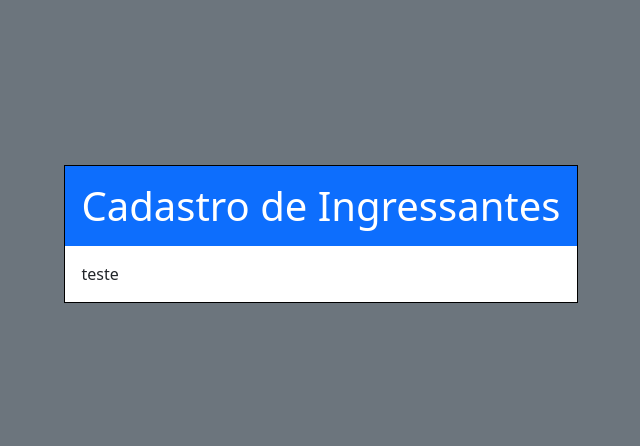
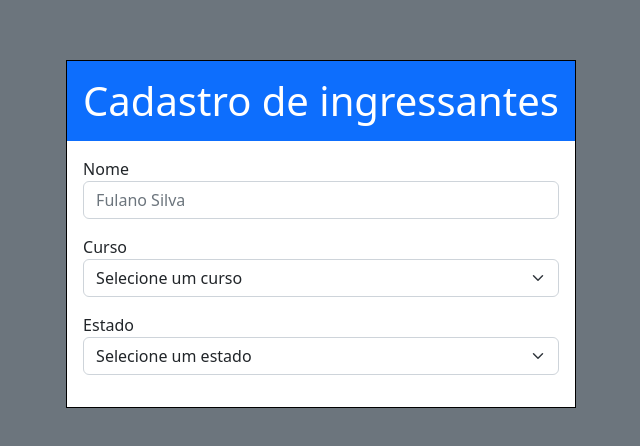
Before and after one commit to guilhermelMoraes/beyond-the-system__front-end, a React (Vite) app: page / in a window 1280 px wide. Shown: the part 166-612 px from the top of the page, without its empty margins (319-959 px from the left). Built offline with nearby package versions, Linux system fonts and the light colour scheme.

Commit message:
refactor(application-form): renaming component

```diff
--- a/src/app-routing.tsx
+++ b/src/app-routing.tsx
@@ -1,10 +1,10 @@
 import { createBrowserRouter, RouterProvider } from 'react-router-dom';
-import ApplyForm from './apply-form/apply-form';
+import ApplicationForm from './application-form/application-form';
 
 const router = createBrowserRouter([
   {
     path: '/',
-    element: <ApplyForm />,
+    element: <ApplicationForm />,
   },
 ]);
 
--- a/src/apply-form/apply-form.module.css
+++ b/src/application-form/application-form.module.css
@@ -1,15 +1,15 @@
-.apply-form {
+.application-form {
   height: 100vh;
   display: flex;
   align-items: center;
   justify-content: center;
 }
 
-.apply-form__main {
+.application-form__main {
   background-color: white;
   border: 1px solid black;
 }
 
-.apply-form__form {
+.application-form__form {
   padding: 16px;
 }
--- /dev/null
+++ b/src/application-form/application-form.tsx
@@ -0,0 +1,42 @@
+import styles from './application-form.module.css';
+
+function ApplicationForm() {
+  return (
+    <div className={`${styles['application-form']} bg-secondary`}>
+      <main className={styles['application-form__main']}>
+        <header className="bg-primary p-3">
+          <h1 className="text-white mb-0">Cadastro de ingressantes</h1>
+        </header>
+        <form className={styles['application-form__form']}>
+          <div className="mb-3">
+            <label htmlFor="name">Nome</label>
+            <input
+              id="name"
+              type="text"
+              className="form-control"
+              placeholder="Fulano Silva"
+            />
+          </div>
+          <div className="mb-3">
+            <label htmlFor="courses">
+              Curso
+            </label>
+            <select id="courses" className="form-select" aria-label="Seleção de curso">
+              <option value="" disabled selected>Selecione um curso</option>
+            </select>
+          </div>
+          <div className="mb-3">
+            <label htmlFor="state">
+              Estado
+            </label>
+            <select id="state" className="form-select" aria-label="Seleção de estado">
+              <option value="" disabled selected>Selecione um estado</option>
+            </select>
+          </div>
+        </form>
+      </main>
+    </div>
+  );
+}
+
+export default ApplicationForm;
--- a/src/apply-form/apply-form.tsx
+++ /dev/null
@@ -1,18 +0,0 @@
-import styles from './apply-form.module.css';
-
-function ApplyForm() {
-  return (
-    <div className={`${styles['apply-form']} bg-secondary`}>
-      <main className={styles['apply-form__main']}>
-        <header className="bg-primary p-3">
-          <h1 className="text-white mb-0">Cadastro de Ingressantes</h1>
-        </header>
-        <form className={styles['apply-form__form']}>
-          teste
-        </form>
-      </main>
-    </div>
-  );
-}
-
-export default ApplyForm;
```
